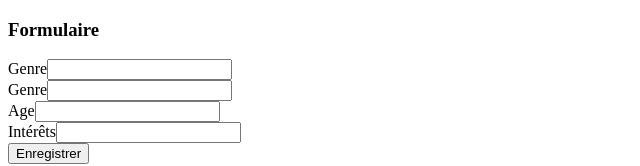
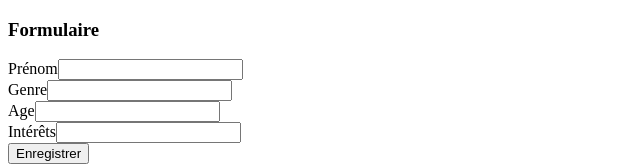
Before and after one commit to MyleneCaudron/ListeDeCadeaux, an Angular app: page /formulaire in a window 1280 px wide. Shown: the top 166 px of the page, without its empty margins (0-640 px from the left). Built offline with nearby package versions, Linux system fonts and the light colour scheme.

Commit message:
requetes fonctionnelles

```diff
--- a/src/app/form/form.component.html
+++ b/src/app/form/form.component.html
@@ -8,8 +8,8 @@
 <form [formGroup]= "form">
 
     <div class="form-group">
-        <label for="genre">Genre</label>
-        <input id="genre" type="text" formControlName="genre">
+        <label for="prenom">Prénom</label>
+        <input id="prenom" type="text" formControlName="prenom">
     </div>
     <div class="form-group">
         <label for="genre">Genre</label>
--- a/src/app/form/form.component.ts
+++ b/src/app/form/form.component.ts
@@ -32,15 +32,15 @@ export class FormComponent {
   onSubmitForm() {
 
    const prenom = this.form.value.prenom;
-   const sexe = this.form.value.sexe;
+   const sexe = this.form.value.genre;
    const age = this.form.value.age;
-   const interet = this.form.value.interet;
+   const interet = this.form.value.interets;
 
 
 
 
-   this.serviceGpt.getDataFromOpenAI("Bonjour mon prénom est "+prenom+" je suis de sexe "+sexe+" ,j'ai "+age+" ans et je cherche un cadeau en relation avec ma passion : "+interet);
-
+   this.serviceGpt.getDataFromOpenAI("Trouve moi une liste de cadeaux pour "+prenom+" , "+sexe+" ,qui a "+age+" ans et qui aime "+interet);
+console.log("Trouve moi une liste de cadeaux pour "+prenom+" , "+sexe+" ,qui a "+age+" ans et qui aime "+interet)
 
 
     console.log('Valid?', this.form.valid);
--- a/src/environments/environment.development.ts
+++ b/src/environments/environment.development.ts
@@ -1 +1 @@
-export const environment = {openAIToken : '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'};
+export const environment = {openAIToken : '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'};
--- a/src/environments/environment.ts
+++ b/src/environments/environment.ts
@@ -1 +1 @@
-export const environment = {openAIToken : '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'};
+export const environment = {openAIToken : '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'};
```
